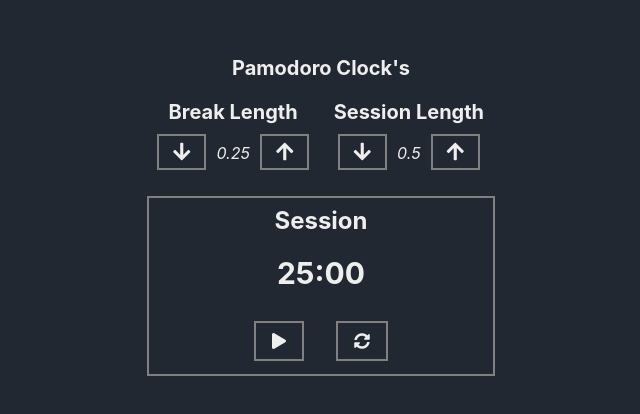
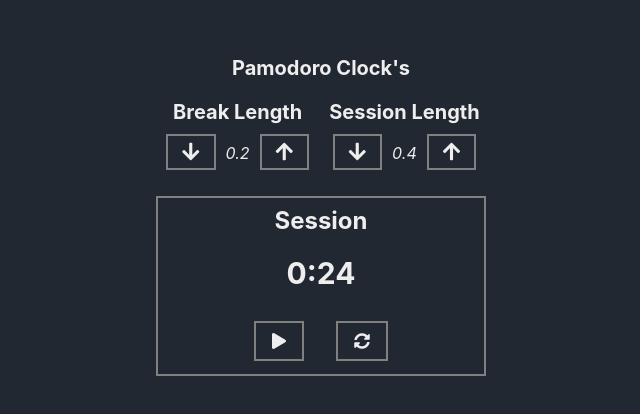
Before and after one commit to agboolaidris/build_clock, a React (Create React App) app: page / in a window 1280 px wide. Shown: the part 184-598 px from the top of the page, without its empty margins (319-959 px from the left). Built offline with nearby package versions, Linux system fonts and the light colour scheme.

Commit message:
update files

```diff
--- a/src/App.js
+++ b/src/App.js
@@ -5,26 +5,28 @@ const { default: Set_clock } = require("./Set_clock");
 
 function App() {
   const [state, setstate] = useState({
-    break_count:0.25,
-  session_count:0.5,
-  clock_count:25*60,
+    break_count:0.2,
+  session_count:0.4,
   current_timer:'Session',
   isPlaying:false
 
   })
 
-  const [clock_count, Setclock_count] = useState(25*60);
+  const [clock_count, Setclock_count] = useState(state.session_count*60);
   const [interval, setinterval] = useState(undefined)
 
 
   const break_increment = () => {
+    if(state.break_count <60){
       setstate({
         ...state,
         break_count: state.break_count + 1,
       });
+    }
+
   };
   const break_decrement = () => {
-    if(state.break_count >= 1){
+    if(state.break_count > 1){
       setstate({
         ...state,
         break_count: state.break_count - 1,
@@ -34,14 +36,17 @@ function App() {
 
   };
   const session_increment = () => {
+    if(state.session_count < 60){
       setstate({
         ...state,
         session_count: state.session_count + 1,
       });
+    }
+
   };
   const session_decrement = () => {
 
-    if(state.session_count >= 1){
+    if(state.session_count > 1){
       setstate({
         ...state,
         session_count: state.session_count - 1,
@@ -49,12 +54,16 @@ function App() {
     }
   };
 
+  // useEffect(() => {
+  //   Setclock_count(state.session_count *60)
+  // }, [session_increment,session_decrement])
 
- //handle clock_count value
+
  const handle_clock_count = ()=>{
     Setclock_count(prev=>prev - 1)
 
  }
+
 
 
 
@@ -111,6 +120,8 @@ if(clock_count===0){
 
   Setclock_count(state.current_timer !=='Session' ? state.session_count*60 : state.break_count*60)
   console.log(state.current_timer)
+
+  playSound()
 }
 }
 
@@ -120,6 +131,13 @@ useEffect(() => {
 }, [pause_play])
 
 
+// sound function
+
+const playSound = ()=>{
+  const audio = document.getElementById('beep')
+  audio.play()
+
+}
   return (
     <div className="App">
 
@@ -137,6 +155,9 @@ useEffect(() => {
     isPlaying={state.isPlaying}
     reset={reset}
     current_timer={state.current_timer} />
+    <audio
+    id='beep'
+    src='https://raw.githubusercontent.com/freeCodeCamp/cdn/master/build/testable-projects-fcc/audio/BeepSound.wav'/>
     </div>
   );
 }
```
Also changed, not shown: 1 other file (tests, documents, lock files or other folders). Lines whose indentation alone changed are shown as unchanged.
